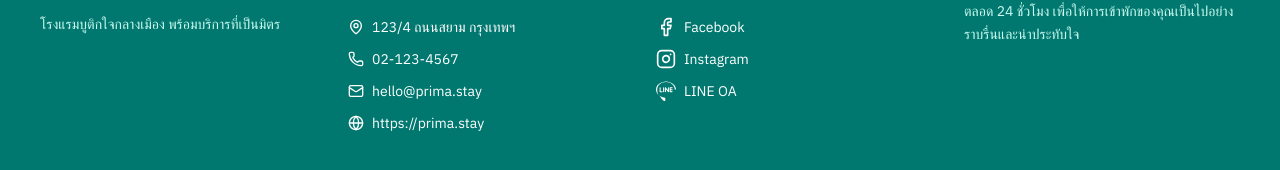
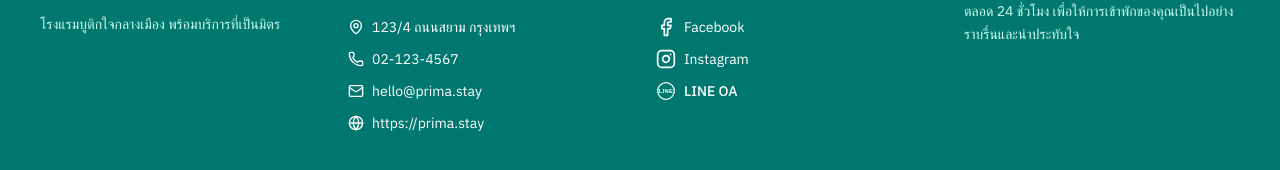
Before and after one commit to PeerapatAtta/React-Hotel-Project2, a React (Vite) app: page /login in a window 1280 px wide. Shown: the part 962-1132 px from the top of the page. Built offline with nearby package versions, Linux system fonts and the light colour scheme; no server answers; the database is empty.

Commit message:
Enhance Footer: Update LINE OA icon to include a white circle outline and text, and adjust layout for better alignment

```diff
--- a/src/components/layout/Footer.jsx
+++ b/src/components/layout/Footer.jsx
@@ -25,17 +25,39 @@ export default function Footer() {
     loadHotelInfo()
   }, [])
 
-  // LINE OA Icon Component (custom SVG)
+  // LINE OA Icon Component (Simple circle with LINE text)
   const LineIcon = ({ size = 20, className = '' }) => (
     <svg
       width={size}
       height={size}
       viewBox="0 0 24 24"
-      fill="currentColor"
+      fill="none"
       className={className}
       xmlns="http://www.w3.org/2000/svg"
     >
-      <path d="M19.365 9.863c.349 0 .63.285.63.631 0 .345-.281.63-.63.63H17.61v1.125h1.755c.349 0 .63.283.63.63 0 .344-.281.629-.63.629h-2.386c-.345 0-.627-.285-.627-.629V8.108c0-.345.282-.63.63-.63h2.386c.346 0 .627.285.627.63 0 .349-.281.63-.63.63H17.61v1.125h1.755zm-3.855 3.016c0 .27-.174.51-.432.596-.064.021-.133.031-.199.031-.211 0-.391-.09-.51-.25l-2.443-3.317v2.94c0 .344-.279.629-.631.629-.346 0-.626-.285-.626-.629V8.108c0-.27.173-.51.43-.595.06-.023.136-.033.194-.033.195 0 .375.104.495.254l2.462 3.33V8.108c0-.345.282-.63.63-.63.345 0 .63.285.63.63v4.771zm-5.741 0c0 .344-.282.629-.631.629-.345 0-.627-.285-.627-.629V8.108c0-.345.282-.63.63-.63.346 0 .628.285.628.63v4.771zm-2.466.629H4.917c-.345 0-.63-.285-.63-.629V8.108c0-.345.285-.63.63-.63.348 0 .63.285.63.63v4.141h1.756c.348 0 .629.283.629.63 0 .344-.282.629-.629.629M24 10.314C24 4.943 18.615.572 12 .572S0 4.943 0 10.314c0 4.811 4.27 8.842 10.035 9.608.391.082.923.258 1.058.59.12.301.086.766.062 1.08L11.057 23.9c-.014.144-.093.36-.188.465-.095.104-.221.223-.366.223-.188 0-.376-.075-.51-.188-.188-.15-.47-.375-.737-.6-2.108-1.77-3.58-3.808-4.576-5.933C2.603 17.612 1.5 14.713 1.5 10.314c0-5.01 4.743-9.086 10.5-9.086s10.5 4.076 10.5 9.086" />
+      {/* White circle outline */}
+      <circle
+        cx="12"
+        cy="12"
+        r="10"
+        fill="none"
+        stroke="currentColor"
+        strokeWidth="1.5"
+      />
+      {/* LINE text - white */}
+      <text
+        x="12"
+        y="13"
+        fontSize="7"
+        fontWeight="700"
+        fill="currentColor"
+        textAnchor="middle"
+        dominantBaseline="middle"
+        fontFamily="Arial, Helvetica, sans-serif"
+        letterSpacing="0.3"
+      >
+        LINE
+      </text>
     </svg>
   )
 
@@ -85,8 +107,10 @@ export default function Footer() {
                 <span className="text-white">Instagram</span>
               </div>
               <div className="flex items-center gap-2 text-teal-100">
-                <LineIcon size={20} className="flex-shrink-0 text-white" />
-                <span className="text-white">LINE OA</span>
+                <div className="flex-shrink-0 w-5 h-5 flex items-center justify-center">
+                  <LineIcon size={20} className="text-white" />
+                </div>
+                <span className="text-white font-medium">LINE OA</span>
               </div>
             </div>
           </div>
```
